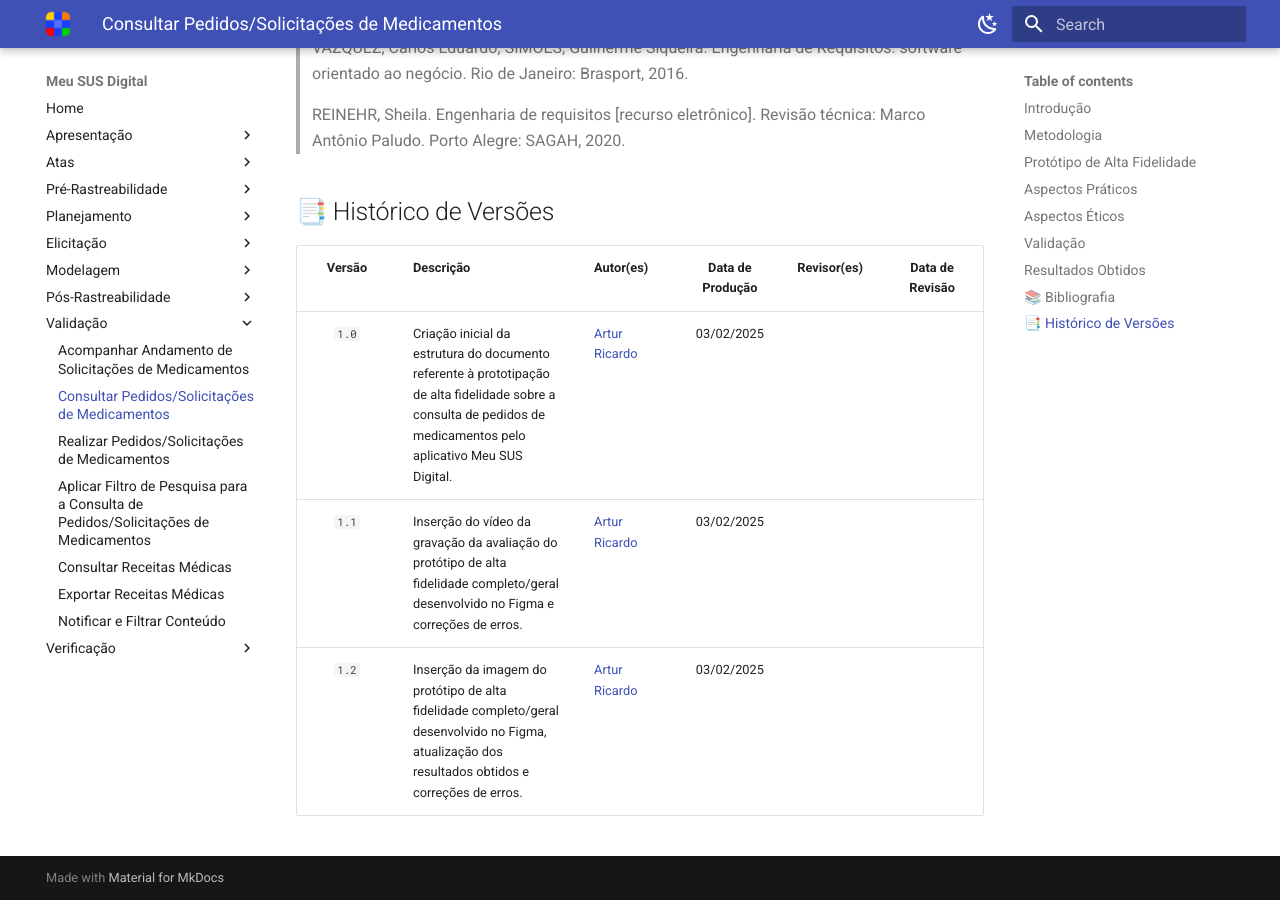
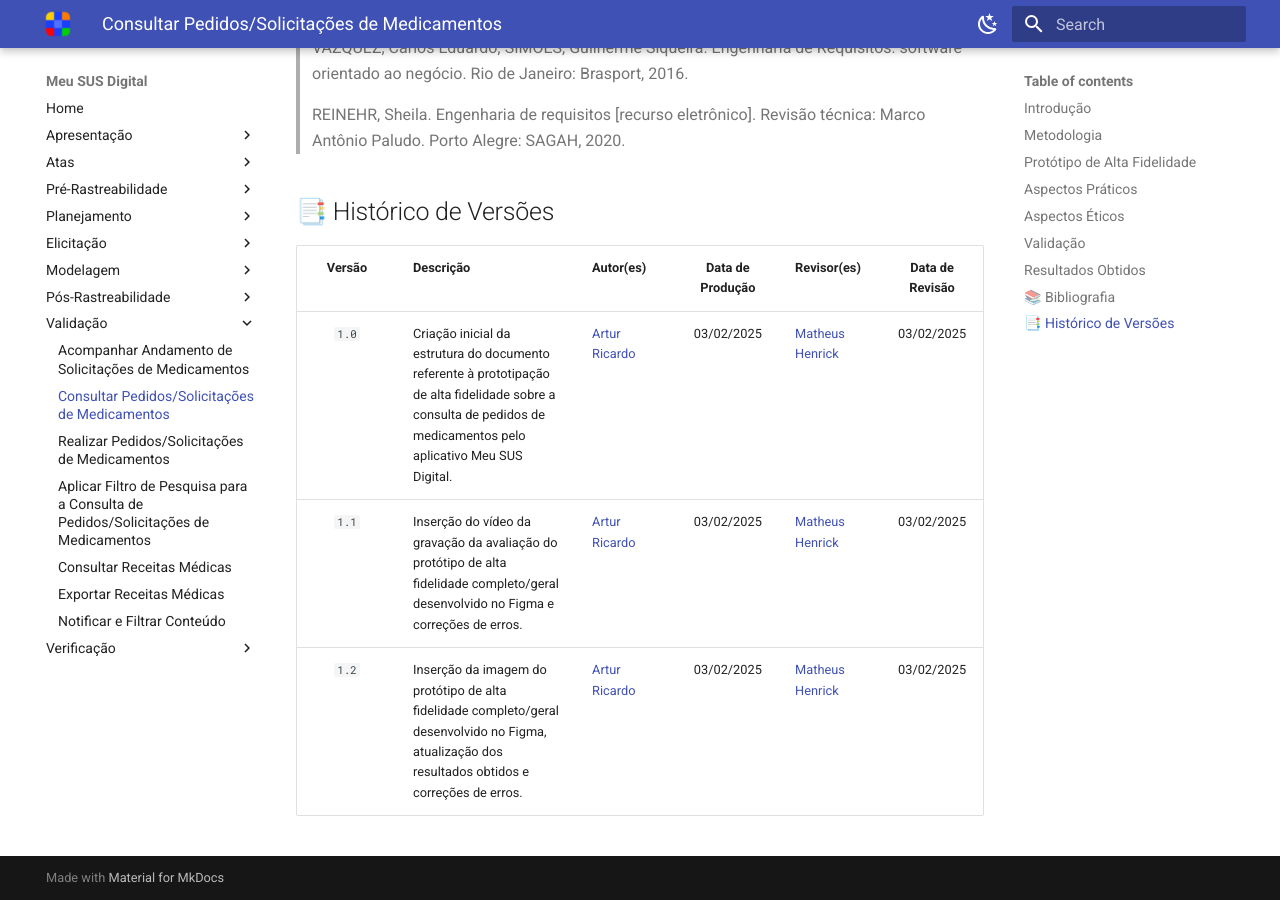
Before and after one commit to Requisitos-de-Software/2024.2-MeuSUSDigital, an MkDocs documentation site: the page built from docs/validacao/prototipo-de-alta-fidelidade-rf62.md, in a window 1280 px wide and 900 px high, scrolled down 3487 px. Built offline with MkDocs 1.6.1 and Material for MkDocs 9.7.7, drawn with Linux system fonts in a browser that asks for light colours.

Commit message:
revisão do protótipo do rf62 e do rf67

```diff
--- a/docs/validacao/prototipo-de-alta-fidelidade-rf62.md
+++ b/docs/validacao/prototipo-de-alta-fidelidade-rf62.md
@@ -102,6 +102,6 @@
 
 | Versão | Descrição | Autor(es) | Data de Produção | Revisor(es) | Data de Revisão |
 | :----: | --------- | --------- | :--------------: | ----------- | :-------------: |
-| `1.0`  | Criação inicial da estrutura do documento referente à prototipação de alta fidelidade sobre a consulta de pedidos de medicamentos pelo aplicativo Meu SUS Digital. | [Artur Ricardo](https://github.com/algorithmorphic) | 03/02/2025 |  |  |
-| `1.1`  | Inserção do vídeo da gravação da avaliação do protótipo de alta fidelidade completo/geral desenvolvido no Figma e correções de erros. | [Artur Ricardo](https://github.com/algorithmorphic) | 03/02/2025 |  |  |
-| `1.2`  | Inserção da imagem do protótipo de alta fidelidade completo/geral desenvolvido no Figma, atualização dos resultados obtidos e correções de erros. | [Artur Ricardo](https://github.com/algorithmorphic) | 03/02/2025 |  |  |
+| `1.0`  | Criação inicial da estrutura do documento referente à prototipação de alta fidelidade sobre a consulta de pedidos de medicamentos pelo aplicativo Meu SUS Digital. | [Artur Ricardo](https://github.com/algorithmorphic) | 03/02/2025 | [Matheus Henrick](https://github.com/MatheusHenrickSantos) | 03/02/2025 |
+| `1.1`  | Inserção do vídeo da gravação da avaliação do protótipo de alta fidelidade completo/geral desenvolvido no Figma e correções de erros. | [Artur Ricardo](https://github.com/algorithmorphic) | 03/02/2025 | [Matheus Henrick](https://github.com/MatheusHenrickSantos) | 03/02/2025 |
+| `1.2`  | Inserção da imagem do protótipo de alta fidelidade completo/geral desenvolvido no Figma, atualização dos resultados obtidos e correções de erros. | [Artur Ricardo](https://github.com/algorithmorphic) | 03/02/2025 | [Matheus Henrick](https://github.com/MatheusHenrickSantos) | 03/02/2025 |
```
Also changed, not shown: docs/validacao/prototipo-de-alta-fidelidade-rf67.md (+3 -3 lines).
